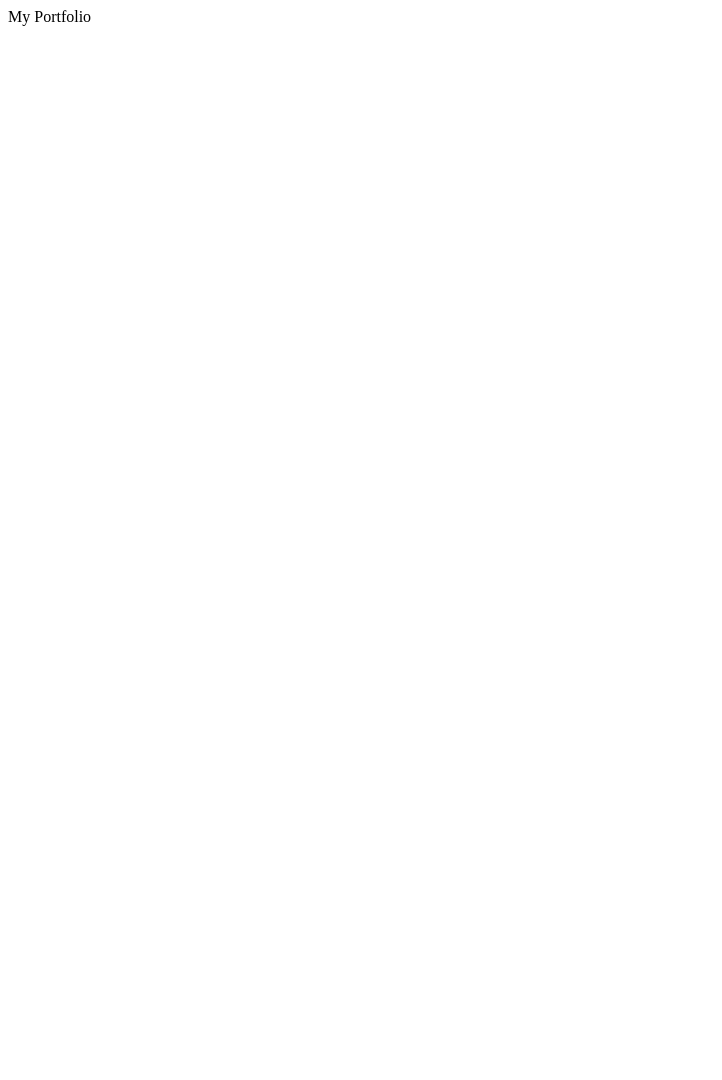
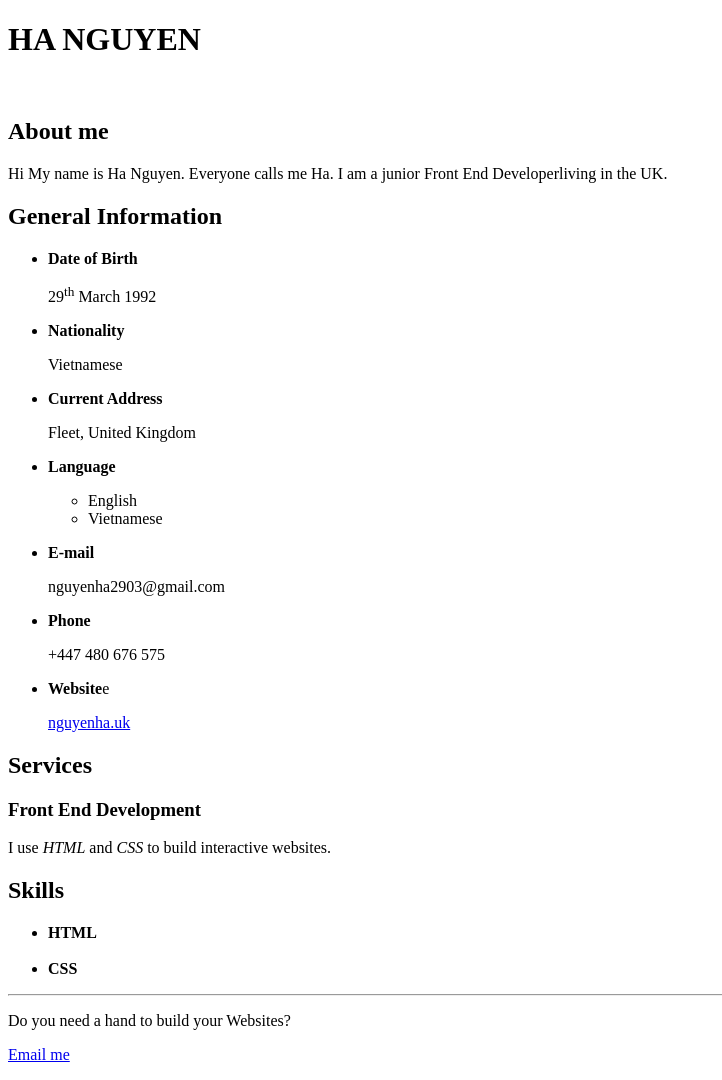
Before and after one commit to Saujoe/Saujoe.github.io, a plain HTML site: page index.html in a window 1280 px wide. Shown: the whole page, without its empty margins (0-722 px from the left). Before the commit the page ends 800 px from the top, so only its background shows below. Drawn offline with Linux system fonts and the light colour scheme.

Commit message:
Add files via upload

```diff
--- a/index.html
+++ b/index.html
@@ -1 +1,94 @@
-My Portfolio
+<!DOCTYPE html>
+<html lang="en">
+    <head>
+        <title>
+            My Portfolio
+        </title>
+    </head>
+
+    <body>
+        <h1><strong>HA NGUYEN</strong> </h1>
+        <img/>
+        <div class="About me">
+                <h2>About me</h2>
+                <p>
+                    Hi My name is Ha Nguyen. Everyone calls me Ha. I am a junior Front End Developerliving in the UK.
+                </p>
+        </div>
+        <div class="General Information">
+                <h2>General Information</h2>
+                <ul>
+                    <li>
+                        <span><b>Date of Birth</b></span>
+                        <p>29<sup>th</sup> March 1992</p>
+                    </li>
+                    <li>
+                        <span><b>Nationality</b></span>
+                        <p>Vietnamese</p>
+                    </li>
+                    <li>
+                        <span><b>Current Address</b></span>
+                        <p>Fleet, United Kingdom</p>
+                    </li>
+                    <li>
+                        <span><b>Language</b></span>
+                        <p>
+                            <ul>
+                                <li>English</li>
+                                <li>Vietnamese</li>
+                            </ul>
+                        </p>
+
+                    </li>
+                    <li>
+                        <span><b>E-mail</b></span>
+                        <p>nguyenha2903@gmail.com</p>
+                    </li>
+                    <li>
+                        <span><b>Phone</b></span>
+                        <p>+447 480 676 575 </p>
+                    </li>
+
+                    <li>
+                        <span><b>Website</b>e</span>
+                        <p><a href="index.html">nguyenha.uk</a></p>
+                    </li>
+
+                </ul>
+        </div>
+        <div class="Services">
+                <h2>Services</h2>
+                <h3>Front End Development</h3>
+                <p>I use <i>HTML</i> and <i>CSS</i> to build interactive websites.</p>
+
+        </div>
+        <div class="Skills">
+                <h2>Skills</h2>
+                <ul>
+                    <li> <strong>HTML</strong></li>
+                    <br/>
+                    <li><strong>CSS</strong></li>
+
+
+                </ul>
+
+        </div>
+        <hr/>
+        <p>Do you need a hand to build your Websites?</p>
+        <p>
+            <a href="mailto:nguyenha2903@gmail.com">Email me</a>
+        </p>
+
+
+
+
+
+
+
+
+
+
+
+    </body>
+
+</html>
```
